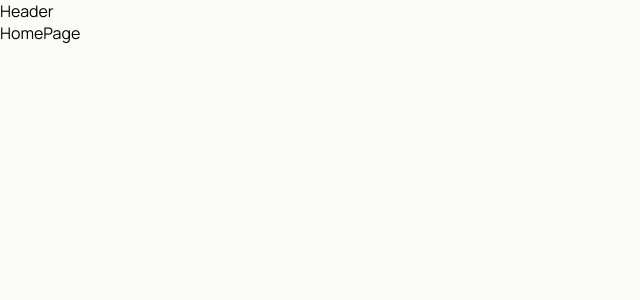
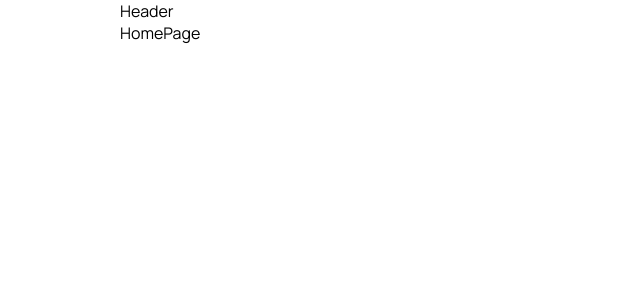
Before and after one commit to xboikom1/RentalCar, a React (Vite) app: page / in a window 1280 px wide. Shown: the top 300 px of the page, without its empty margins (0-640 px from the left). Built offline with nearby package versions, Linux system fonts and the light colour scheme.

Commit message:
vercel.json

```diff
--- a/src/components/App/App.jsx
+++ b/src/components/App/App.jsx
@@ -9,10 +9,11 @@ const CarPage = lazy(() => import("../../pages/CarPage/CarPage"));
 const NotFoundPage = lazy(() =>
   import("../../pages/NotFoundPage/NotFoundPage")
 );
+import css from "./App.module.css";
 
 function App() {
   return (
-    <div>
+    <div className={css.appContainer}>
       <Header />
       <div>
         <Suspense fallback={<Loader />}>
--- a/src/components/App/App.module.css
+++ b/src/components/App/App.module.css
@@ -0,0 +1,3 @@
+.appContainer {
+    padding: 0 120px;
+}
--- a/src/index.css
+++ b/src/index.css
@@ -11,7 +11,7 @@ html {
 
 body {
   font-family: "Manrope", sans-serif;
-  background: #fbfcf8;
+  background: #fff;
 }
 
 h1,
```
Also changed, not shown: vercel.json (added).
